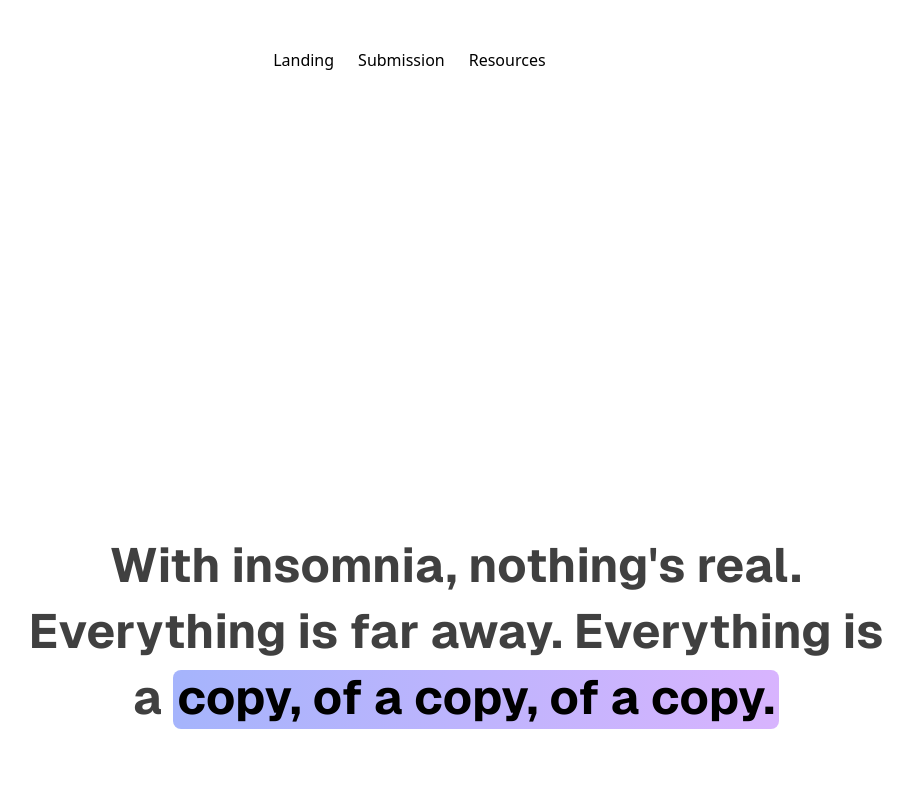
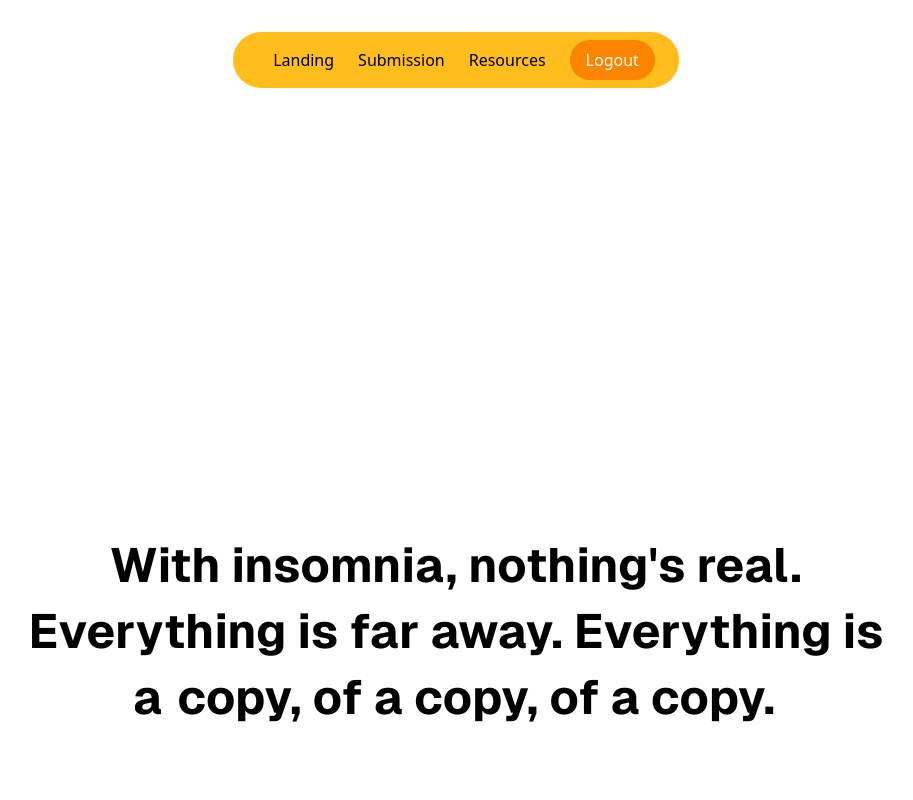
Before and after one commit to diminecjean/hackfinity, a Next.js app: page / in a window 1280 px wide. Shown: the top 800 px of the page, without its empty margins (184-1097 px from the left). Built offline with nearby package versions, Linux system fonts and the light colour scheme.

Commit message:
add palette colours

```diff
--- a/tailwind.config.js
+++ b/tailwind.config.js
@@ -15,6 +15,21 @@ module.exports = {
       screens: {
         "2xl": "1400px",
       },
+    },
+    colors:{
+      'blue': {
+        light: '#8ecae6',
+        mid: '#219EBC',
+        dark: '#023047',
+        hover: '#00566B',
+      },
+      'yellow': {
+        mid: '#FFB703',
+        dark: '#FB8500',
+        hover: '#9F5400',
+      },
+      'grey': "#E3E3E3",
+      'white': "#FFFFFF",
     },
     extend: {
       keyframes: {
```
